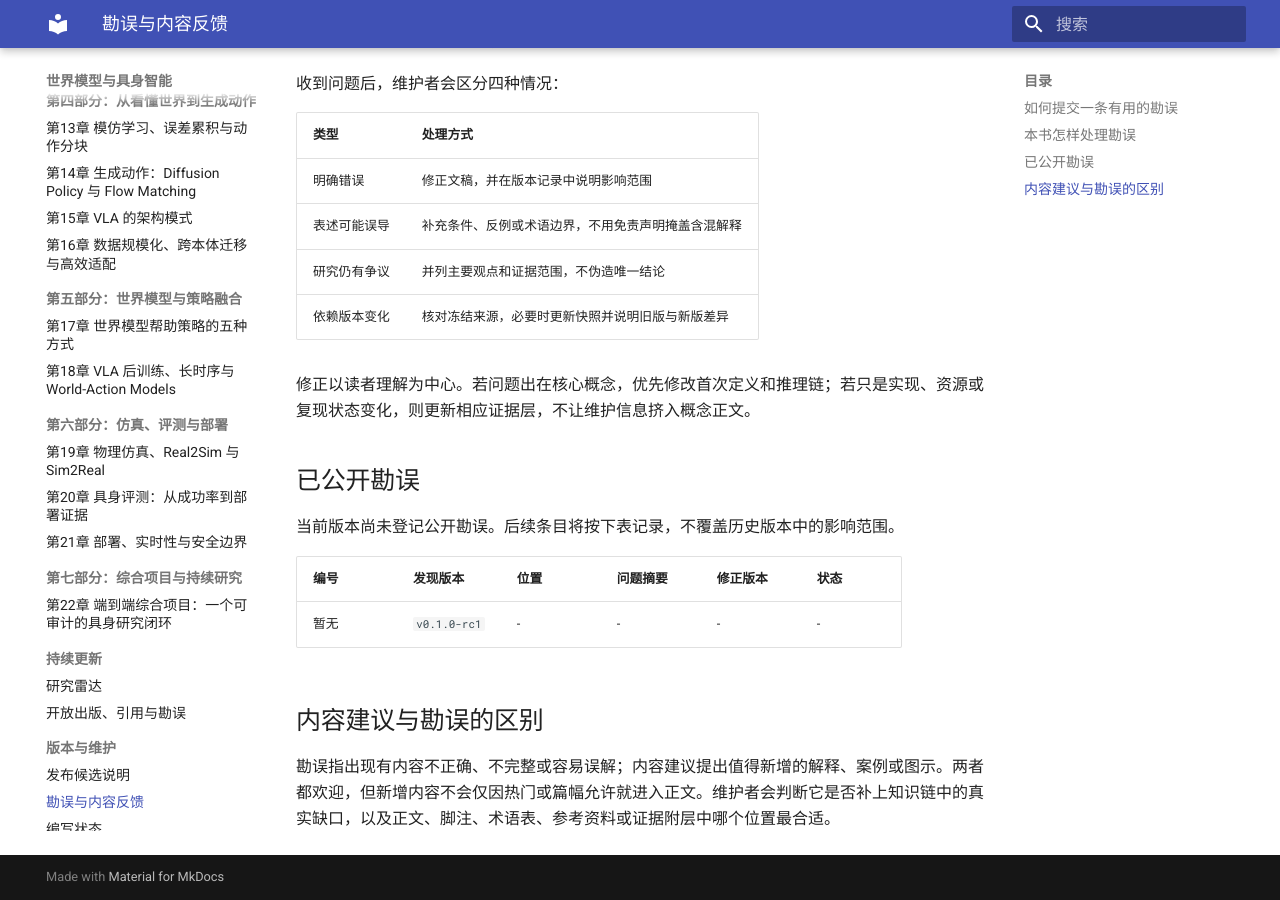
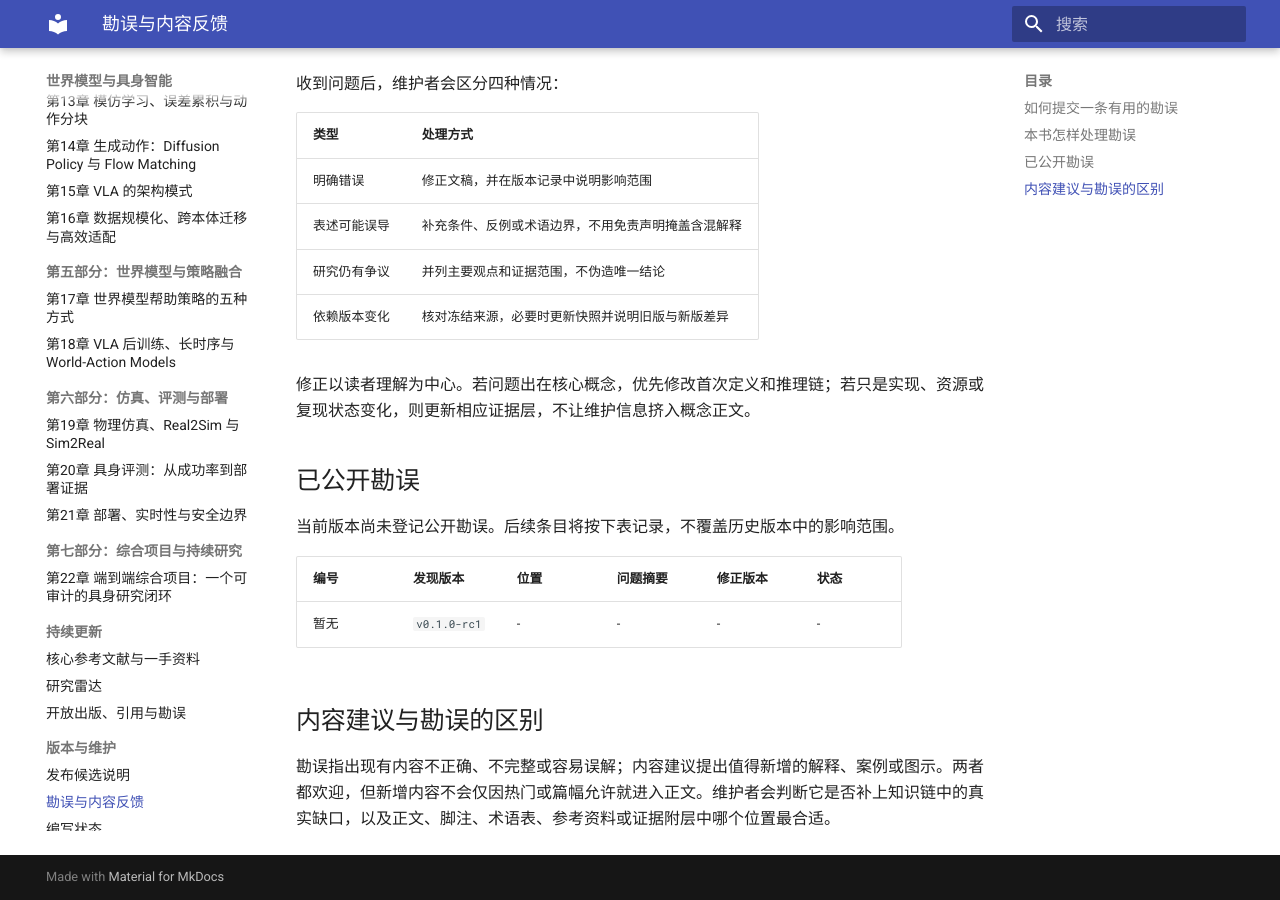
Before and after one commit to dollarser/world-models-and-embodied-ai-book, an MkDocs documentation site: the page built from docs/errata.md, in a window 1280 px wide and 900 px high, scrolled down 611 px. Built offline with MkDocs 1.6.1 and Material for MkDocs 9.7.7, drawn with Linux system fonts in a browser that asks for light colours; some of the changed lines change nothing that is shown.

Commit message:
docs: add curated primary reference guide

```diff
--- /dev/null
+++ b/docs/references.md
@@ -0,0 +1,177 @@
+# 核心参考文献与一手资料
+
+本页为读者提供按知识主线组织的继续阅读入口，不是正文全部链接的机械汇总。正文中的固定 commit、具体源码文件和版本化文档用于支撑局部实现判断，仍保留在相应段落；这里优先收录奠定概念、方法或评测原则的论文、课程、标准与官方项目。
+
+## 怎样理解本书的引用
+
+- 论文支持的是其研究问题、设定和报告范围，不自动支持其他平台或任务上的同名结论；
+- 官方仓库和文档可以说明特定版本的接口与发布状态，不自动证明方法效果；
+- 课程和教材用于建立稳定概念，不替代针对具体系统的实验或安全验证；
+- 标准和规范定义接口或流程要求，不等于系统已经满足这些要求；
+- 本书的解释、分类和建议仍是本书的综合判断，不应转写成来源作者的原话。
+
+正文使用 `[P]`、`[A]`、`[O]` 和 `R0`–`R4` 区分来源与复现状态。它们描述“我们掌握了什么证据”，不是对论文或项目质量的排名。
+
+## 第一部分：从视觉到闭环
+
+### 第1章 从“看见”到“行动”
+
+- Ross, Gordon, and Bagnell, [DAgger: A Reduction of Imitation Learning and Structured Prediction to No-Regret Online Learning](https://arxiv.org/abs/1011.0686).
+- Lynch and Park, [Modern Robotics](https://modernrobotics.northwestern.edu/).
+- Sutton and Barto, [Reinforcement Learning: An Introduction, Second Edition](http://incompleteideas.net/book/the-book-2nd.html).
+- MIT, [Underactuated Robotics: Output Feedback](https://underactuated.mit.edu/output_feedback.html).
+
+### 第2章 世界模型到底是什么
+
+- Gelada et al., [DeepMDP: Learning Continuous Latent Space Models for Representation Learning](https://proceedings.mlr.press/v97/gelada19a.html).
+- Grimm et al., [The Value Equivalence Principle for Model-Based Reinforcement Learning](https://arxiv.org/abs/2011.03506).
+- Meta AI, [V-JEPA 2](https://github.com/facebookresearch/vjepa2), 作为预测表征与动作接口的边界案例。
+
+### 第3章 最小机器人学与决策基础
+
+- Lynch and Park, [Modern Robotics](https://modernrobotics.northwestern.edu/nu-gm-book-resource/).
+- MIT, [Robotic Manipulation: Perception, Planning, and Control](https://manipulation.mit.edu/).
+- ROS, [REP-103: Standard Units of Measure and Coordinate Conventions](https://www.ros.org/reps/rep-0103.html).
+- ROS, [REP-105: Coordinate Frames for Mobile Platforms](https://www.ros.org/reps/rep-0105.html).
+
+### 第4章 数据、基线与实验协议
+
+- Gymnasium, [Handling Time Limits](https://gymnasium.farama.org/tutorials/gymnasium_basics/handling_time_limits/).
+- Hugging Face, [LeRobot Dataset v3](https://huggingface.co/docs/lerobot/lerobot-dataset-v3).
+- Agarwal et al., [Deep Reinforcement Learning at the Edge of the Statistical Precipice](https://arxiv.org/abs/2108.13264).
+
+## 第二部分：世界模型基础
+
+### 第5章 生成式基础
+
+- Kingma and Welling, [Auto-Encoding Variational Bayes](https://arxiv.org/abs/1312.6114).
+- van den Oord, Vinyals, and Kavukcuoglu, [Neural Discrete Representation Learning](https://arxiv.org/abs/1711.00937).
+- Ho, Jain, and Abbeel, [Denoising Diffusion Probabilistic Models](https://arxiv.org/abs/2006.11239).
+- Lipman et al., [Flow Matching for Generative Modeling](https://arxiv.org/abs/2210.02747).
+- Lakshminarayanan, Pritzel, and Blundell, [Simple and Scalable Predictive Uncertainty Estimation using Deep Ensembles](https://proceedings.neurips.cc/paper_files/paper/2017/hash/9ef2ed4b7fd2c810847ffa5fa85bce38-Abstract.html).
+
+### 第6章 循环状态空间模型
+
+- Ha and Schmidhuber, [World Models](https://arxiv.org/abs/1803.10122).
+- Hafner et al., [Learning Latent Dynamics for Planning from Pixels](https://proceedings.mlr.press/v97/hafner19a.html).
+- Hafner et al., [Dream to Control: Learning Behaviors by Latent Imagination](https://arxiv.org/abs/1912.01603).
+
+### 第7章 用模型做规划
+
+- Hafner et al., [PlaNet](https://proceedings.mlr.press/v97/hafner19a.html).
+- Schrittwieser et al., [MuZero official overview](https://deepmind.google/blog/muzero-mastering-go-chess-shogi-and-atari-without-rules/).
+- Hansen, Wang, and Su, [TD-MPC2 official repository](https://github.com/nicklashansen/tdmpc2).
+- Chua et al., [Deep Reinforcement Learning in a Handful of Trials using Probabilistic Dynamics Models](https://papers.nips.cc/paper_files/paper/2018/file/3de568f8597b94bda53149c7d7f5958c-Paper.pdf).
+
+### 第8章 在想象中学习
+
+- Hafner et al., [Dream to Control](https://arxiv.org/abs/1912.01603).
+- Hafner et al., [Mastering Atari with Discrete World Models](https://arxiv.org/abs/2010.02193).
+- Pardo et al., [Time Limits in Reinforcement Learning](https://proceedings.mlr.press/v80/pardo18a.html).
+
+### 第9章 世界模型评测
+
+- Gneiting and Raftery, [Strictly Proper Scoring Rules, Prediction, and Estimation](https://sites.stat.washington.edu/raftery/Research/PDF/Gneiting2007jasa.pdf).
+- Guo et al., [On Calibration of Modern Neural Networks](https://proceedings.mlr.press/v70/guo17a.html).
+- [How Should World Models Be Evaluated?](https://arxiv.org/abs/2606.15032).
+- [WorldArena 2.0](https://arxiv.org/abs/2605.17912).
+
+## 第三部分：预测表征与可行动空间
+
+### 第10章 JEPA 与预测表征
+
+- Assran et al., [Self-Supervised Learning from Images with a Joint-Embedding Predictive Architecture](https://arxiv.org/abs/2301.08243).
+- Bardes et al., [V-JEPA](https://arxiv.org/abs/2404.08471).
+- [V-JEPA 2](https://arxiv.org/abs/2506.09985).
+
+### 第11章 动作条件视频
+
+- Alonso et al., [DIAMOND official repository](https://github.com/eloialonso/diamond).
+- Valevski et al., [GameNGen](https://gamengen.github.io/).
+- NVIDIA, [Cosmos Predict](https://github.com/nvidia-cosmos/cosmos-predict2.5).
+
+### 第12章 可行动空间表征
+
+- Tian et al., [Occ3D](https://arxiv.org/abs/2304.14365).
+- Wang et al., [OpenOccupancy](https://arxiv.org/abs/2303.03991).
+- [OpenScene official repository](https://github.com/OpenDriveLab/OpenScene).
+- [Nerfstudio official repository](https://github.com/nerfstudio-project/nerfstudio).
+
+## 第四部分：动作策略与规模化
+
+### 第13章 模仿学习与动作分块
+
+- Ross, Gordon, and Bagnell, [DAgger](https://proceedings.mlr.press/v15/ross11a.html).
+- Zhao et al., [Learning Fine-Grained Bimanual Manipulation with Low-Cost Hardware](https://arxiv.org/abs/2304.13705).
+- Hugging Face, [LeRobot](https://github.com/huggingface/lerobot).
+
+### 第14章 生成式动作
+
+- Chi et al., [Diffusion Policy](https://diffusion-policy.cs.columbia.edu/).
+- Lipman et al., [Flow Matching for Generative Modeling](https://arxiv.org/abs/2210.02747).
+- Physical Intelligence, [openpi](https://github.com/Physical-Intelligence/openpi).
+
+### 第15章 VLA 架构模式
+
+- Brohan et al., [RT-2](https://arxiv.org/abs/2307.15818).
+- Kim et al., [OpenVLA](https://github.com/openvla/openvla).
+- [FAST](https://arxiv.org/abs/2501.09747).
+- Shukor et al., [SmolVLA](https://arxiv.org/abs/2506.01844).
+
+### 第16章 数据规模化与跨本体迁移
+
+- Google DeepMind, [Open X-Embodiment](https://github.com/google-deepmind/open_x_embodiment).
+- Khazatsky et al., [DROID](https://droid-dataset.github.io/).
+- [Octo official repository](https://github.com/octo-models/octo).
+
+## 第五部分：世界模型与策略融合
+
+### 第17章 世界模型怎样帮助策略
+
+- [V-JEPA 2](https://arxiv.org/abs/2506.09985), 作为表征预训练路线。
+- [DreamerV3](https://github.com/danijar/dreamerv3), 作为学习环境与策略优化路线。
+- NVIDIA, [Cosmos Predict](https://github.com/nvidia-cosmos/cosmos-predict2.5), 作为动作条件未来生成路线。
+
+### 第18章 VLA 后训练与 World-Action Models
+
+- [RIPT-VLA](https://arxiv.org/abs/2505.17016).
+- [VLA-RFT](https://arxiv.org/abs/2510.00406).
+- [World-Gymnast](https://arxiv.org/abs/2602.02454).
+
+## 第六部分：仿真、评测与部署
+
+### 第19章 物理仿真与 Sim2Real
+
+- NIST, [Verification, Validation, and Uncertainty Quantification Procedures](https://www.nist.gov/publications/summary-industrial-verification-validation-and-uncertainty-quantification-procedures).
+- Google DeepMind, [MuJoCo](https://github.com/google-deepmind/mujoco).
+- [MetaDrive](https://github.com/metadriverse/metadrive).
+- [CARLA](https://github.com/carla-simulator/carla).
+
+### 第20章 具身评测
+
+- Hanley and Lippman-Hand, [If Nothing Goes Wrong, Is Everything All Right? Interpreting Zero Numerators](https://pubmed.ncbi.nlm.nih.gov/6827763/).
+- [LIBERO official repository](https://github.com/Lifelong-Robot-Learning/LIBERO).
+- [SimplerEnv official repository](https://github.com/simpler-env/SimplerEnv).
+- Field and Welsh, [Bootstrapping Clustered Data](https://rss.onlinelibrary.wiley.com/doi/abs/10.1111/j.1467-9868.2007.00593.x).
+
+### 第21章 部署、实时性与安全边界
+
+- ROS 2, [Actions design](https://design.ros2.org/articles/actions.html).
+- AUTOSAR, [E2E Protocol Specification R25-11](https://www.autosar.org/fileadmin/standards/R25-11/FO/AUTOSAR_FO_PRS_E2EProtocol.pdf).
+- Autoware, [Velocity Smoother](https://autowarefoundation.github.io/autoware_core/main/planning/autoware_velocity_smoother/).
+- Hugging Face, [LeRobot asynchronous inference](https://github.com/huggingface/lerobot/blob/128d3324e3202ce1fca1340fb8d7941edecce9d3/docs/source/async.mdx).
+
+## 第七部分：综合研究闭环
+
+### 第22章 可审计综合项目
+
+- ACM, [Artifact Review and Badging](https://www.acm.org/publications/policies/artifact-review-and-badging-current).
+- SLSA, [Provenance specification](https://slsa.dev/spec/v1.2/provenance).
+- Research Object, [RO-Crate specification](https://www.researchobject.org/ro-crate/specification/1.2/introduction.html).
+- NeurIPS, [Reproducibility checklist](https://blog.neurips.cc/2021/03/26/introducing-the-neurips-2021-paper-checklist/).
+
+## 使用与维护原则
+
+优先从本页理解一个领域的基础脉络，再回到正文查看具体论断所对应的版本化证据。新增文献必须说明它补足了哪个概念缺口或改变了哪项判断；仅因更新、热门或模型规模更大，不足以进入核心参考文献。
+
+链接失效不等于来源失效。维护时应先寻找同一论文的出版页、作者页面或官方归档，再决定是否替换；不得用二手摘要替代原始来源，也不得在没有重新核对正文的情况下把新版本结论套用到旧版本描述。
--- a/mkdocs.yml
+++ b/mkdocs.yml
@@ -65,6 +65,7 @@
   - 第七部分：综合项目与持续研究:
       - 第22章 端到端综合项目：一个可审计的具身研究闭环: part-07-capstone/ch22-auditable-capstone.md
   - 持续更新:
+      - 核心参考文献与一手资料: references.md
       - 研究雷达: research-radar.md
       - 开放出版、引用与勘误: open-book.md
   - 版本与维护:
```
